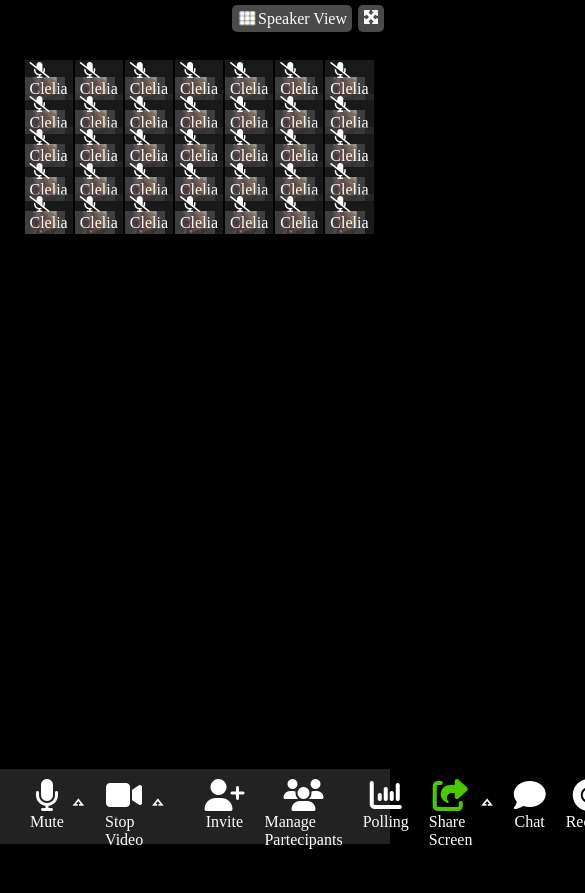
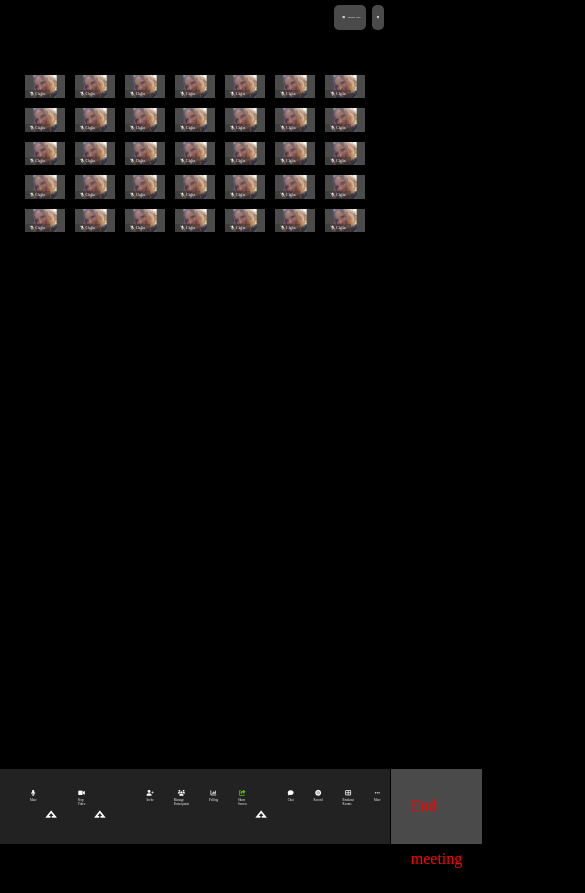
Before and after one commit to Lip-7/html-css-zoom, a plain HTML site: page index.html in a window 390 px wide. Shown: the top 893 px of the page, 585 px wide, since content can reach past the window. Drawn offline with Linux system fonts and the light colour scheme.

Commit message:
trying to make it responsive

```diff
--- a/css/style.css
+++ b/css/style.css
@@ -31,6 +31,9 @@
 .green{
     color: #4BC800;
 }
+.pad{
+    padding: 3px;
+}
 /* body */
 body{
     background-color: black;
@@ -45,6 +48,7 @@ body{
     margin-right: 6px;
     line-height: 21px;
     margin-top: 5px;
+    font-size: 0.6vw;
 }
 
 
@@ -76,6 +80,7 @@ main .infos{
     position: absolute;
     bottom: 0px;
     background-color: rgba(50, 50, 50, 0.5);
+    font-size: 1vw;
 }
 /* footer */
 footer{
@@ -86,7 +91,7 @@ footer{
     width: 100%;
 }
 .footer-wrap .icon{
-    font-size: 2rem;
+    font-size: 1.5vw;
 }
 .footer-wrap{
     color: white;
@@ -102,6 +107,7 @@ footer .btn-pad{
 }
 .option{
     margin-top: 2px;
+    font-size: 0.8vw;
 }
 .exits span{
     background-color: var(--bg-footer);
--- a/index.html
+++ b/index.html
@@ -11,7 +11,7 @@
 <body>
     <header>
         <div class="head options d-flex j-end">
-            <span class="content d-flex al-cent"><img src="./img/speaker-view.png" alt=""> Speaker View</span>
+            <span class="content d-flex al-cent"><i class="pad fa-solid fa-table-cells"></i> Speaker View</span>
             <i class="content fa-solid fa-maximize"></i>
 
         </div>
```
